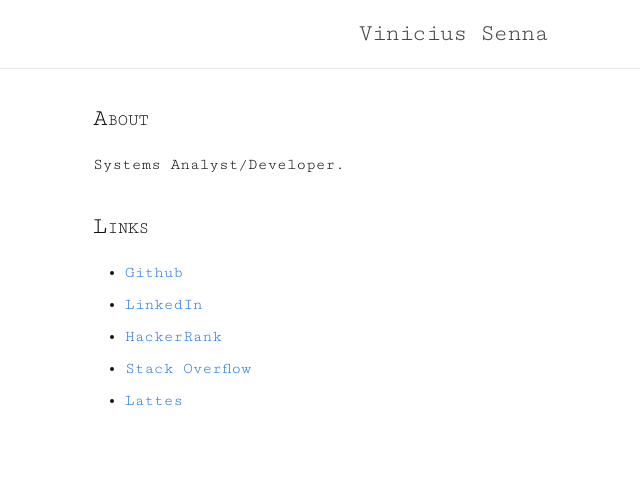
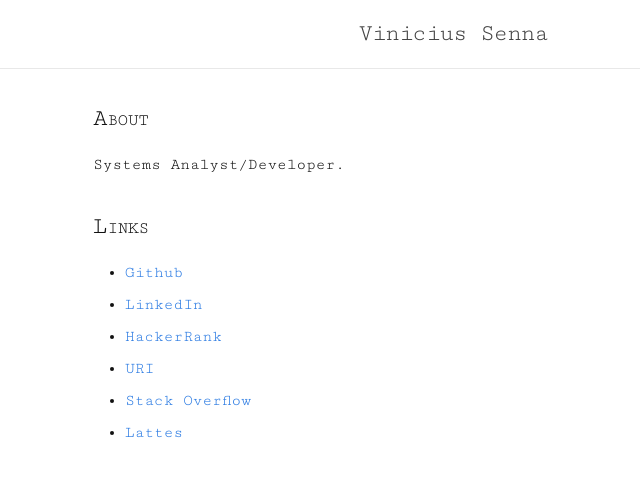
Before and after one commit to vsenna/vsenna.github.io, a Jekyll site: the page built from index.html, in a window 1280 px wide. Shown: the top 477 px of the page, without its empty margins (187-827 px from the left). Built offline with Jekyll 4.4.1, drawn with Linux system fonts in a browser that asks for light colours.

Commit message:
Update index.html

```diff
--- a/index.html
+++ b/index.html
@@ -12,6 +12,7 @@ layout: default
 			<li><a href="https://github.com/vsenna">Github</a></li>
 			<li><a href="https://linkedin.com/in/viniciussenna">LinkedIn</a></li>
 			<li><a href="https://www.hackerrank.com/senna_vinicius?hr_r=1">HackerRank</a></li>
+			<li><a href="https://www.urionlinejudge.com.br/judge/en/profile/380216">URI</a></li>
 			<li><a href="https://pt.stackoverflow.com/users/4446/vinicius-senna">Stack Overflow</a></li>
 			<li><a href="http://buscatextual.cnpq.br/buscatextual/visualizacv.do?id=K4442257T4">Lattes</a></li>
 		</ul>
```
